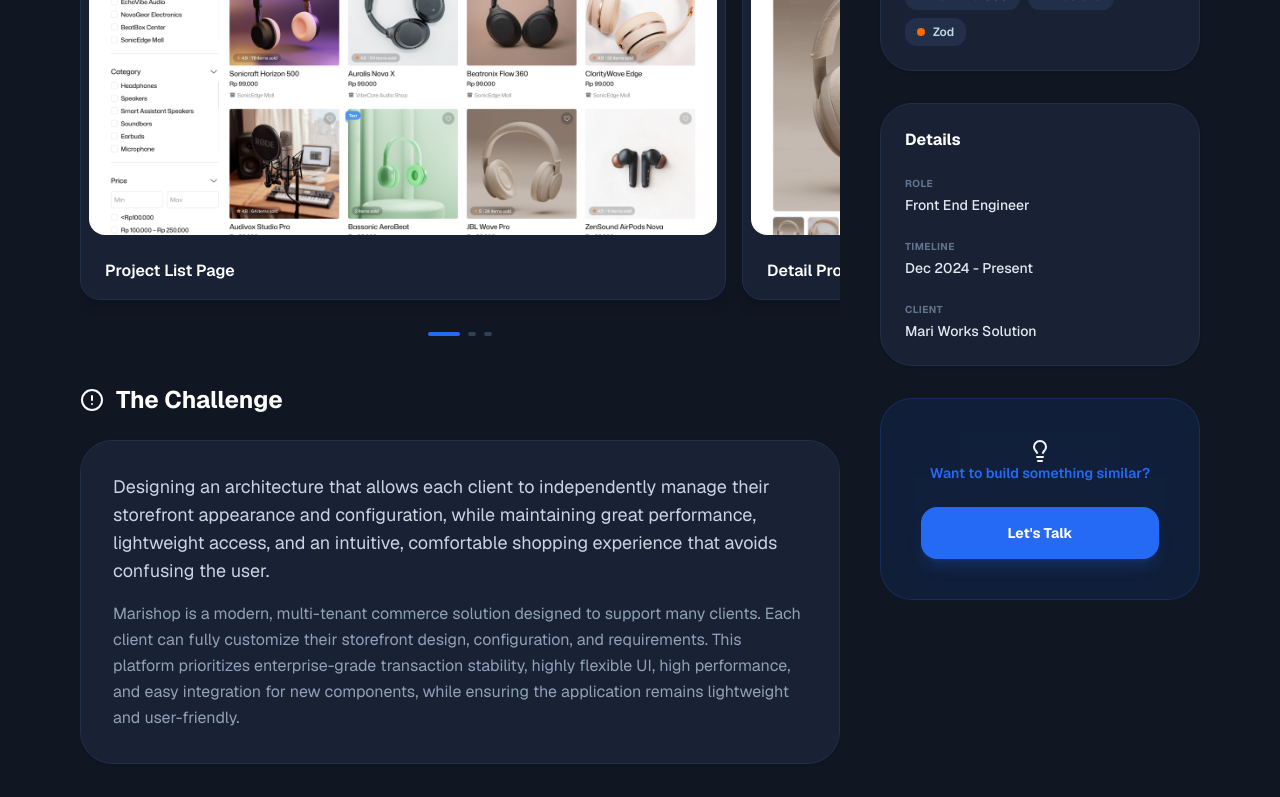
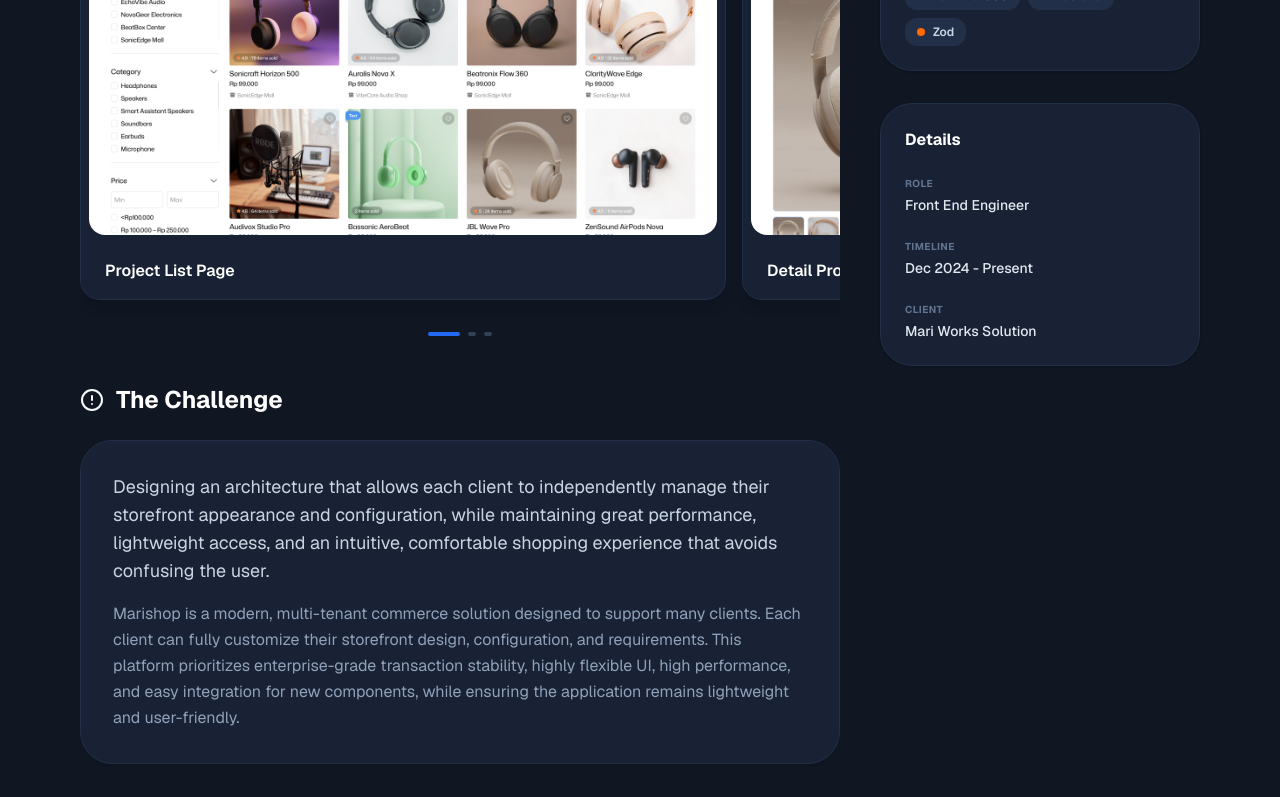
Before and after one commit to MuhRiswan/portfolio, a Next.js app: page /project/project-1 in a window 1280 px wide. Shown: the part 513-1310 px from the top of the page. Built offline with nearby package versions, Linux system fonts and the light colour scheme.

Commit message:
feat(project): remove commented-out section

```diff
--- a/src/app/project/[id]/_components/ProjectSidebar.tsx
+++ b/src/app/project/[id]/_components/ProjectSidebar.tsx
@@ -49,14 +49,14 @@ export default function ProjectSidebar({ techStack, details }: ProjectSidebarPro
         </div>
       </div>
 
-      <div className="p-10 rounded-[2rem] bg-primary/10 border border-primary/20 flex flex-col items-center text-center relative overflow-hidden group">
+      {/* <div className="p-10 rounded-[2rem] bg-primary/10 border border-primary/20 flex flex-col items-center text-center relative overflow-hidden group">
         <div className="absolute inset-0 bg-primary/5 blur-3xl opacity-50 group-hover:opacity-100 transition-opacity"></div>
         <Lightbulb />
         <p className="text-sm font-semibold text-primary mb-6 relative z-10">Want to build something similar?</p>
         <button className="w-full py-4 rounded-xl bg-primary text-white text-sm font-bold shadow-lg shadow-primary/20 hover:scale-[1.03] transition-all relative z-10">
           Let&apos;s Talk
         </button>
-      </div>
+      </div> */}
     </aside>
   );
 }
```
